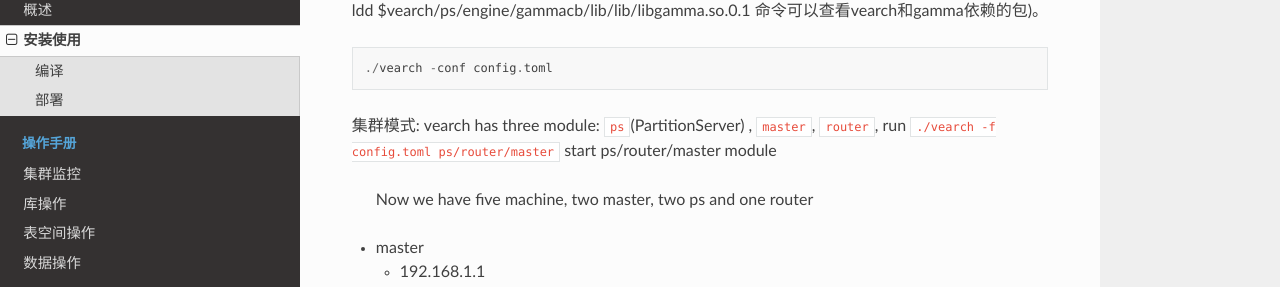
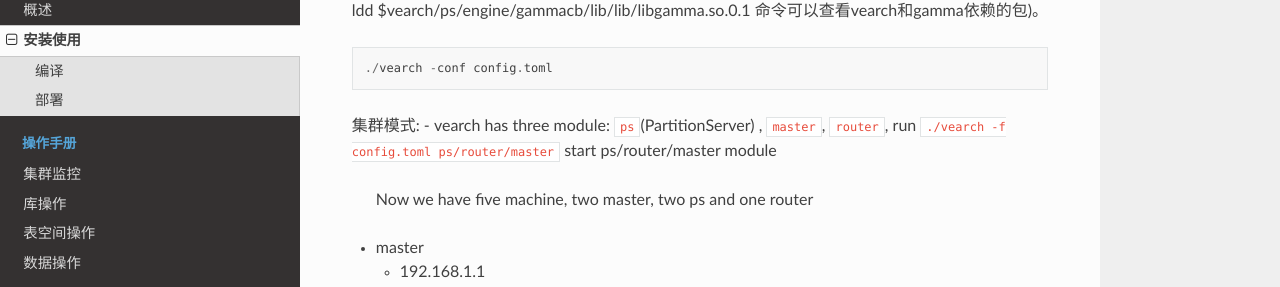
Before and after one commit to nizyun/vs_cn, a Sphinx documentation site: the page built from docs/source/quick-start-guide.rst, in a window 1280 px wide and 900 px high, scrolled down 2023 px. Shown: the part 142-429 px from the top of the window. Built offline with Sphinx 7.4.7 and the Read the Docs theme 2.0.0, drawn with Linux system fonts in a browser that asks for light colours; pages that are not in the unit, such as notebooks, are missing from menus.

```diff
--- a/docs/source/quick-start-guide.rst
+++ b/docs/source/quick-start-guide.rst
@@ -109,7 +109,7 @@
 
 
 集群模式:
-vearch has three module:
+- vearch has three module:
 ``ps``\ (PartitionServer) , ``master``, ``router``, run
 ``./vearch -f config.toml ps/router/master`` start ps/router/master module
 
```
